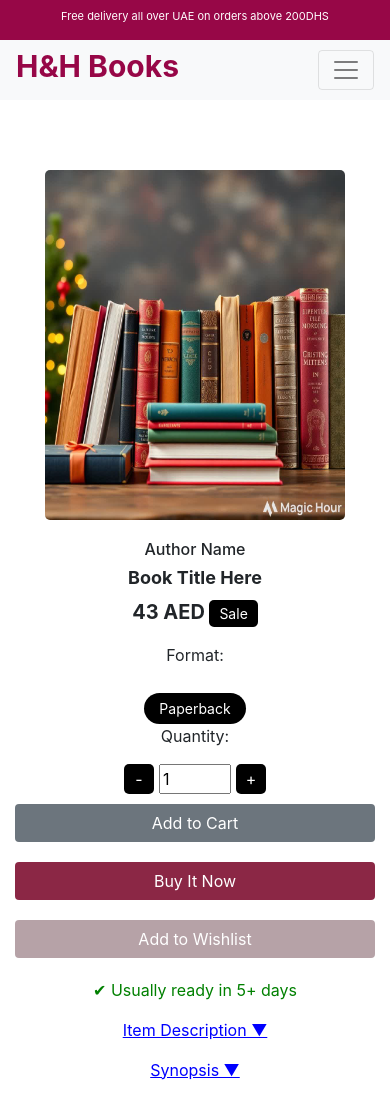
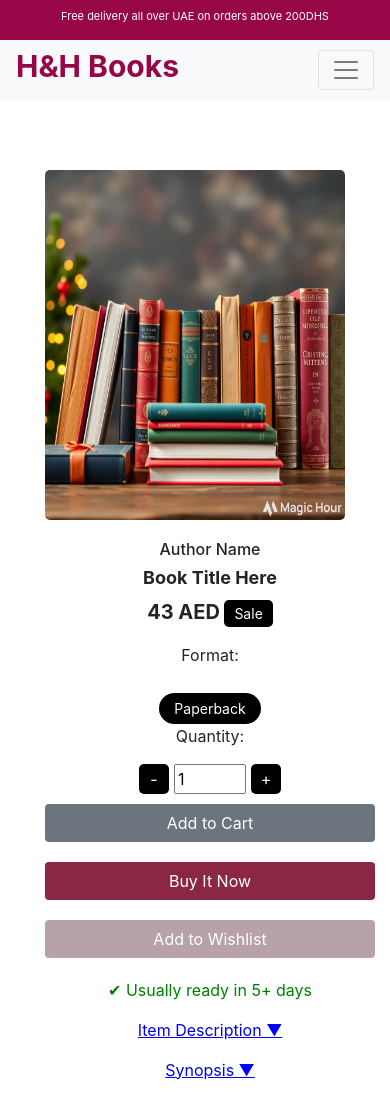
Before and after one commit to jasna18/bookstagram, a plain HTML site: page add_to_cart.html in a window 390 px wide. Shown: the top 1100 px of the page. Drawn offline with nearby package versions, Linux system fonts and the light colour scheme.

Commit message:
added responsive on addtocart page

```diff
--- a/add_to_cart.html
+++ b/add_to_cart.html
@@ -121,13 +121,16 @@
         </nav>
      </header>
      <!-- slider -->
-     <div class="acontainer flex-column gap-3">
+     <div class="acontainer">
         <div class="row">
-            <div class="col-md-6 img-div">
-                <img src="assets/images/output-4.jpg" alt="Book Image" class="book-image mx-auto">
+            <div class="col-md-6">
+                <div class="img-div">
+                <img src="assets/images/output-4.jpg" alt="Book Image" class="book-image">
             </div>
+        </div>
             <!-- Right Section (Book Details) -->
-            <div class="col-md-4 book-details">
+            <div class="col-md-6">
+                <div class="book-details">
                 <h6>Author Name</h6>
                 <h2><b>Book Title Here</b></h2>
                 <p><span class="price">43 AED</span> <span class="sale-badge">Sale</span></p>
@@ -155,7 +158,7 @@
                 <p class="toggle-content" id="synopsis">Here is the synopsis of the book.</p>
             </div>
         </div>
-
+    </div>
         <!-- ROW -->
       </div>
     <!-- CONTAINER END -->
```
